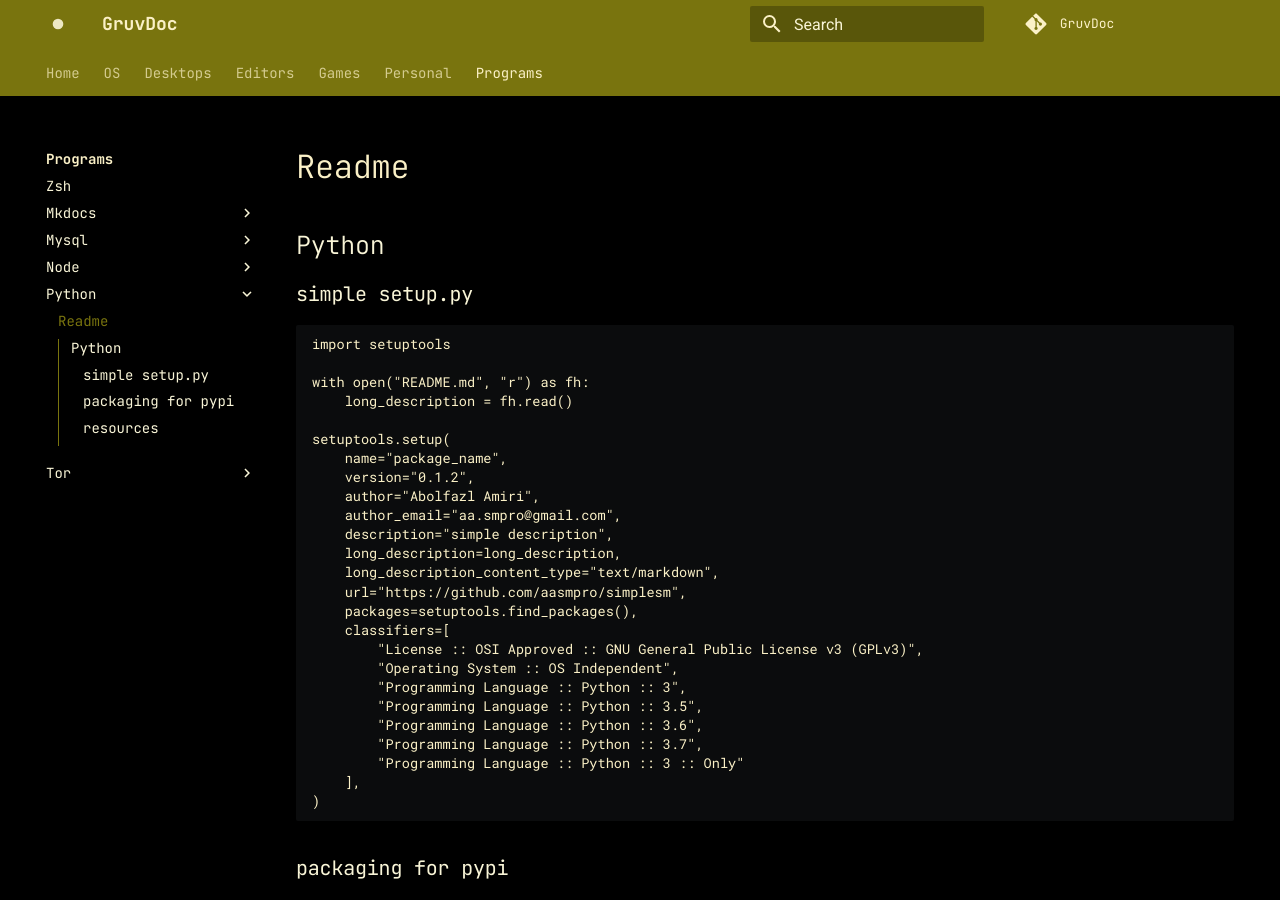
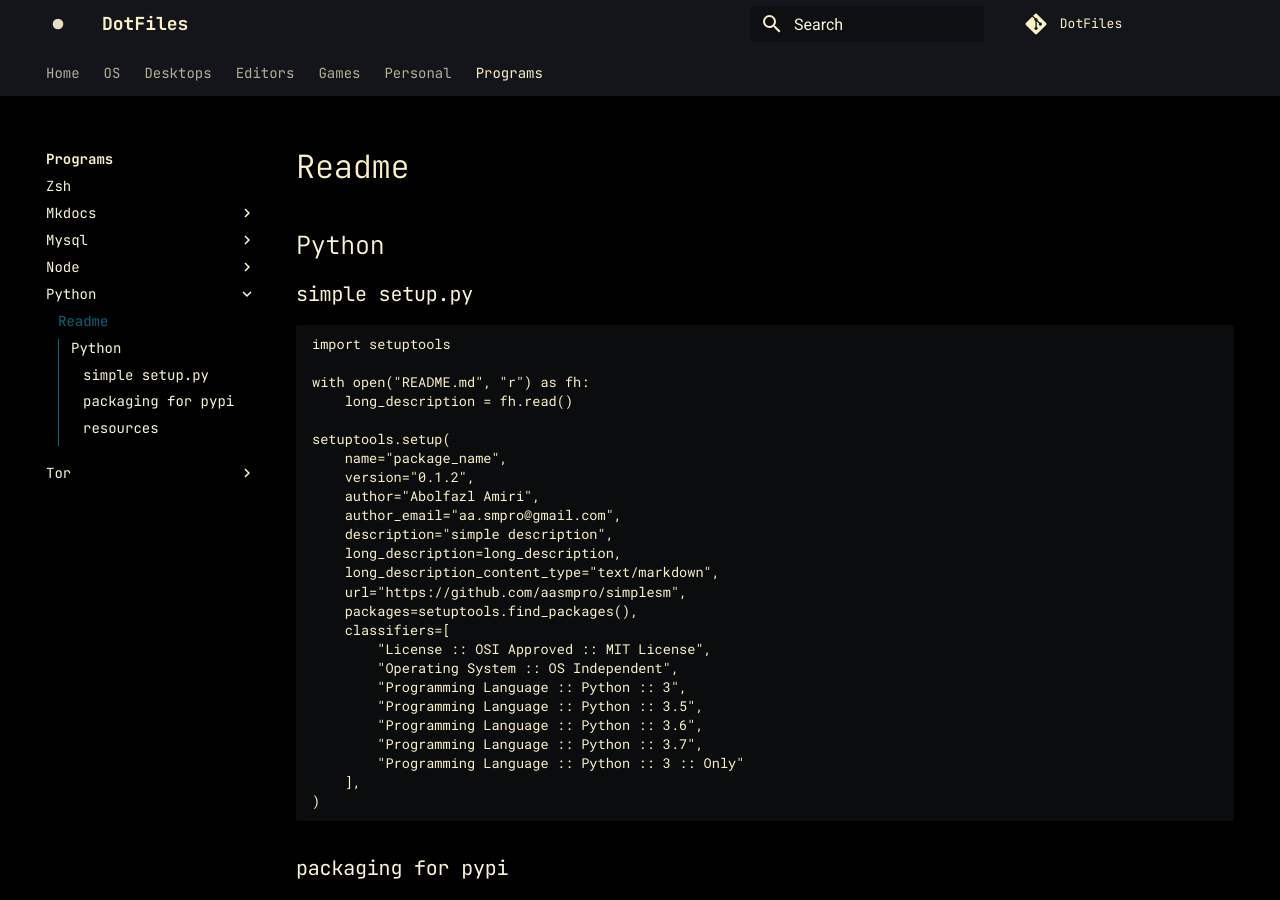
Before and after one commit to aasmpro/dotfiles, an MkDocs documentation site: the page built from docs/programs/python/readme.md, in a window 1280 px wide and 900 px high. Built offline with MkDocs 1.6.1 and Material for MkDocs 9.7.7, drawn with Linux system fonts in a browser that asks for light colours; comment, search, counter and statistics services are not loaded; the version menu is left out.

Commit message:
fix: a lot of things

```diff
--- a/docs/programs/python/readme.md
+++ b/docs/programs/python/readme.md
@@ -17,7 +17,7 @@ setuptools.setup(
     url="https://github.com/aasmpro/simplesm",
     packages=setuptools.find_packages(),
     classifiers=[
-        "License :: OSI Approved :: GNU General Public License v3 (GPLv3)",
+        "License :: OSI Approved :: MIT License",
         "Operating System :: OS Independent",
         "Programming Language :: Python :: 3",
         "Programming Language :: Python :: 3.5",
--- a/mkdocs.yml
+++ b/mkdocs.yml
@@ -1,12 +1,12 @@
 ## Site settings
-site_name: GruvDoc
-site_url: https://abolfazlamiri.ir/gruvdoc
+site_name: DotFiles
+site_url: https://abolfazlamiri.ir/dotfiles
 site_author: Abolfazl Amiri
-site_description: Pre-configured MkDocs project with GruvBox colors and JetBrainsMono font.
+site_description: Personal DotFiles
 
 ## Repo settings
-repo_name: GruvDoc
-repo_url: https://github.com/aasmpro/gruvdoc
+repo_name: DotFiles
+repo_url: https://github.com/aasmpro/dotfiles
 edit_uri: ""
 
 ## Theme settings
@@ -17,8 +17,8 @@ theme:
   ### if you want to use default material theme
   palette:
     scheme: gruvbox
-    primary: green
-    accent: green
+    primary: black
+    accent: blue
   ### uncomment to use default material theme
   # palette:
   #   scheme: default
@@ -47,16 +47,16 @@ extra:
   ## Version
   ### this extra key generates a version text after copyright
   ### must have name and link
-  version:
-    name: v1.0.4
-    link: https://github.com/aasmpro/gruvdoc/releases/tag/v1.0.4
+  # version:
+  #   name: v1.0.4
+  #   link: https://github.com/aasmpro/gruvdoc/releases/tag/v1.0.4
 
   ## License
   ### this extra key generates a license text after copyright
   ### must have name and link
   license:
     name: MIT
-    link: https://github.com/aasmpro/gruvdoc/blob/master/LICENSE
+    link: https://github.com/aasmpro/dotfiles/blob/master/LICENSE
 
   ## Made with
   ### this extra key can set `Made with ...` text in footer
```
Also changed, not shown: docs/desktops/xfce/aasmpro/README.md (+1 -1 lines), 1 other file.
